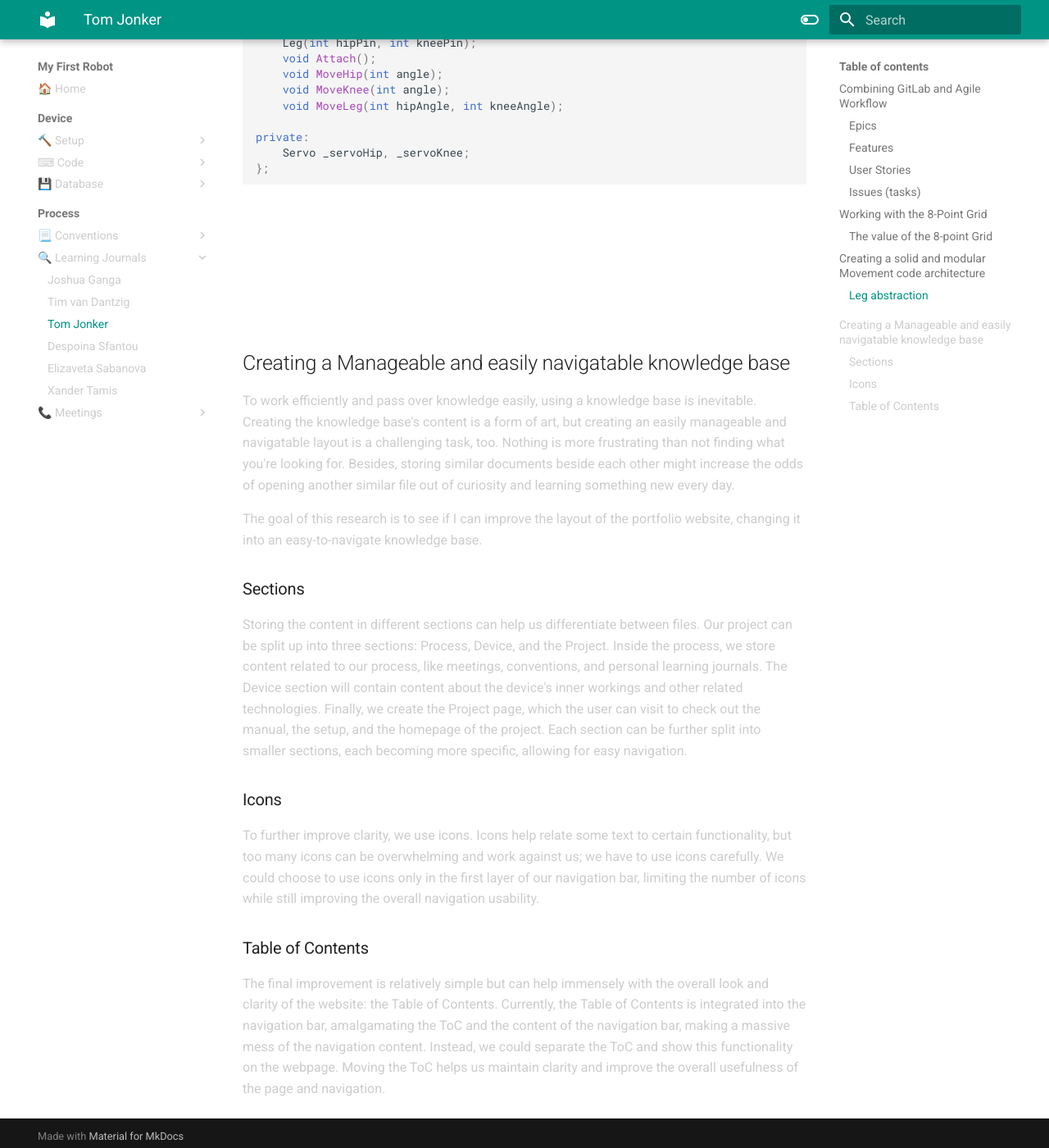
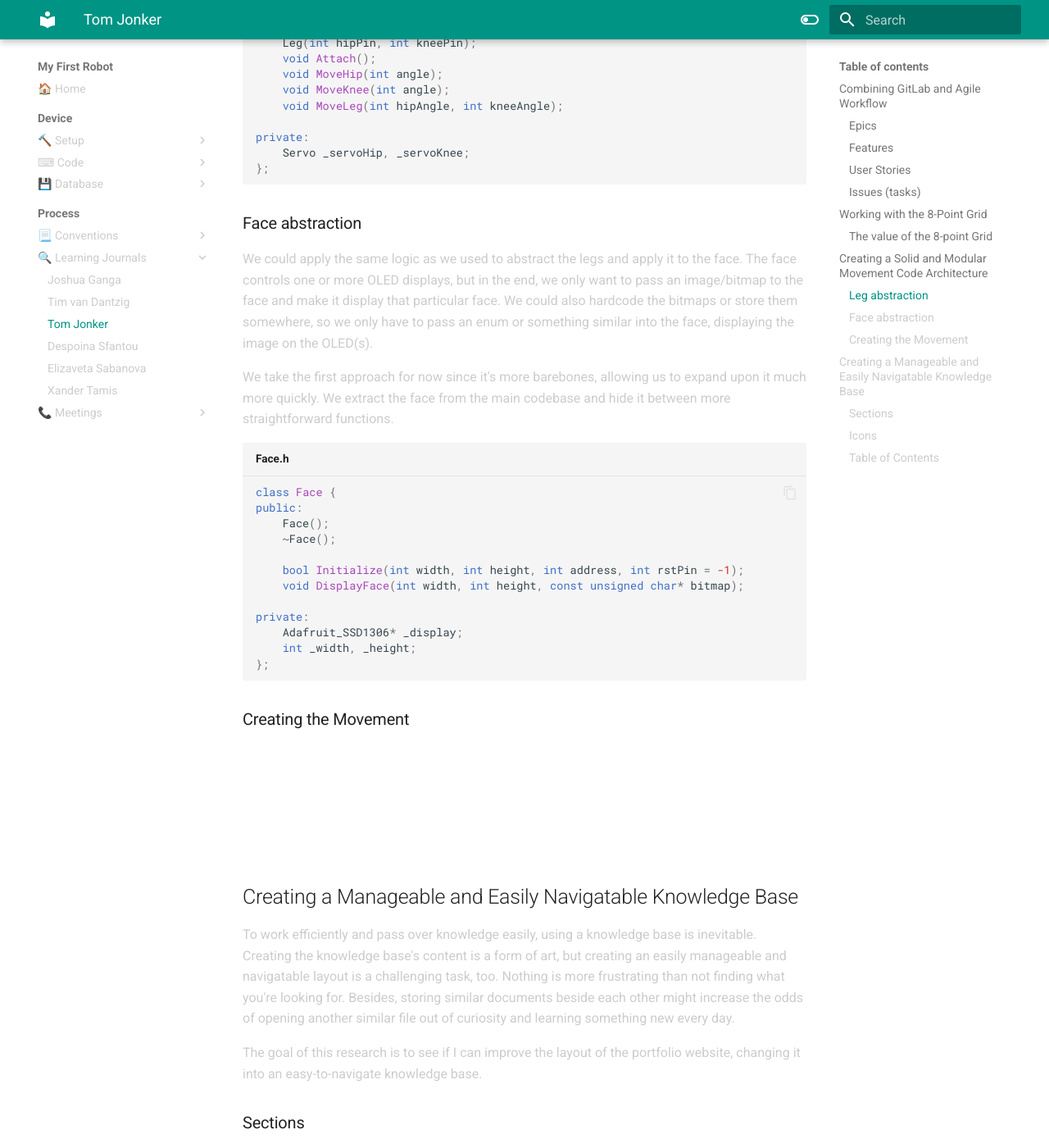
Before and after one commit to VioletHarmon2002/MyFirstRobot, an MkDocs documentation site: the page built from docs/Process/Learning Journals/tom.md, in a window 1280 px wide and 1400 px high, scrolled down 4171 px. Shown: the whole window at 82% size. Built offline with MkDocs 1.6.1 and Material for MkDocs 9.7.7, drawn with Linux system fonts in a browser that asks for light colours; some of the changed text lies outside the part shown.

Commit message:
Added Face abstraction to the research

````diff
--- a/docs/Process/Learning Journals/tom.md
+++ b/docs/Process/Learning Journals/tom.md
@@ -72,7 +72,7 @@ source: https://uxplanet.org/everything-you-should-know-about-8-point-grid-syste
 <br>
 <br>
 
-## **Creating a solid and modular Movement code architecture**
+## **Creating a Solid and Modular Movement Code Architecture**
 
 Since our project's main functionality is its movement, this part of the project must be solid and well thought through. This Submodule must be able to move the legs independently or simultaneously, working with preset and custom instructions. To achieve this result, we need to think about our approach.
 
@@ -96,7 +96,29 @@ private:
 };
 ```
 
-###
+### Face abstraction
+
+We could apply the same logic as we used to abstract the legs and apply it to the face. The face controls one or more OLED displays, but in the end, we only want to pass an image/bitmap to the face and make it display that particular face. We could also hardcode the bitmaps or store them somewhere, so we only
+have to pass an enum or something similar into the face, displaying the image on the OLED(s).
+
+We take the first approach for now since it's more barebones, allowing us to expand upon it much more quickly. We extract the face from the main codebase and hide it between more straightforward functions.
+
+```cpp title="Face.h"
+class Face {
+public:
+    Face();
+    ~Face();
+
+    bool Initialize(int width, int height, int address, int rstPin = -1);
+    void DisplayFace(int width, int height, const unsigned char* bitmap);
+
+private:
+    Adafruit_SSD1306* _display;
+    int _width, _height;
+};
+```
+
+### Creating the Movement
 
 <br>
 <br>
@@ -104,7 +126,7 @@ private:
 <br>
 <br>
 
-## Creating a Manageable and easily navigatable knowledge base
+## Creating a Manageable and Easily Navigatable Knowledge Base
 To work efficiently and pass over knowledge easily, using a knowledge base is inevitable. Creating the knowledge base's content is a form of art, but creating an easily manageable and navigatable layout is a challenging task, too. Nothing is more frustrating than not finding what you're looking for. Besides, storing similar documents beside each other might increase the odds of opening another similar file out of curiosity and learning something new every day.
 
 The goal of this research is to see if I can improve the layout of the portfolio website, changing it into an easy-to-navigate knowledge base.
````
